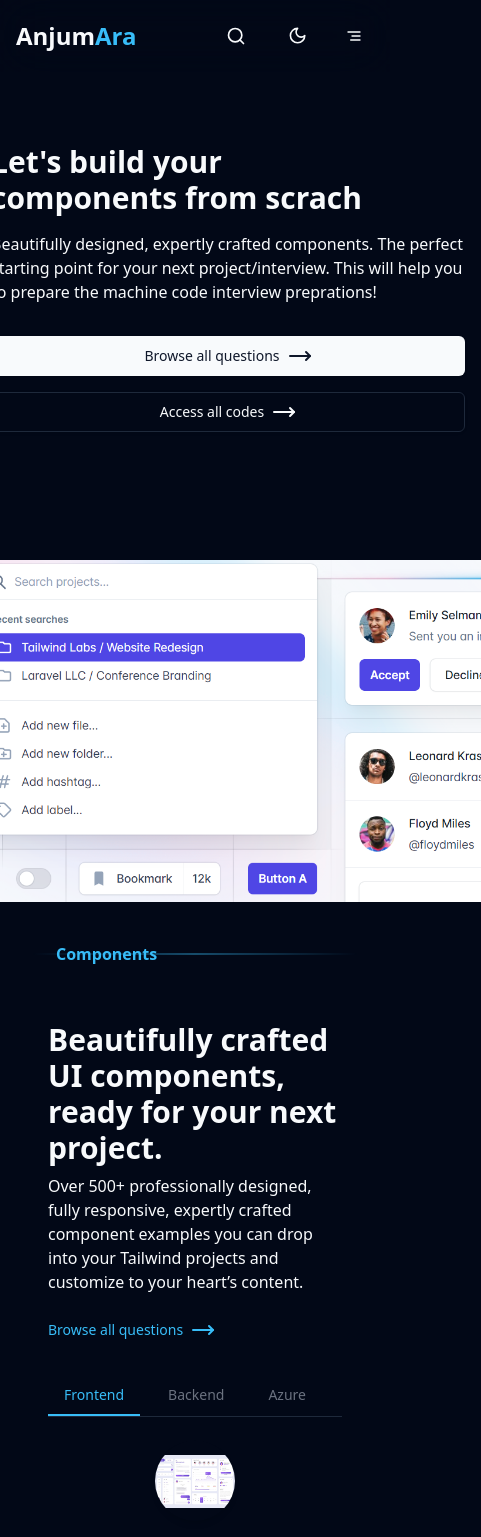
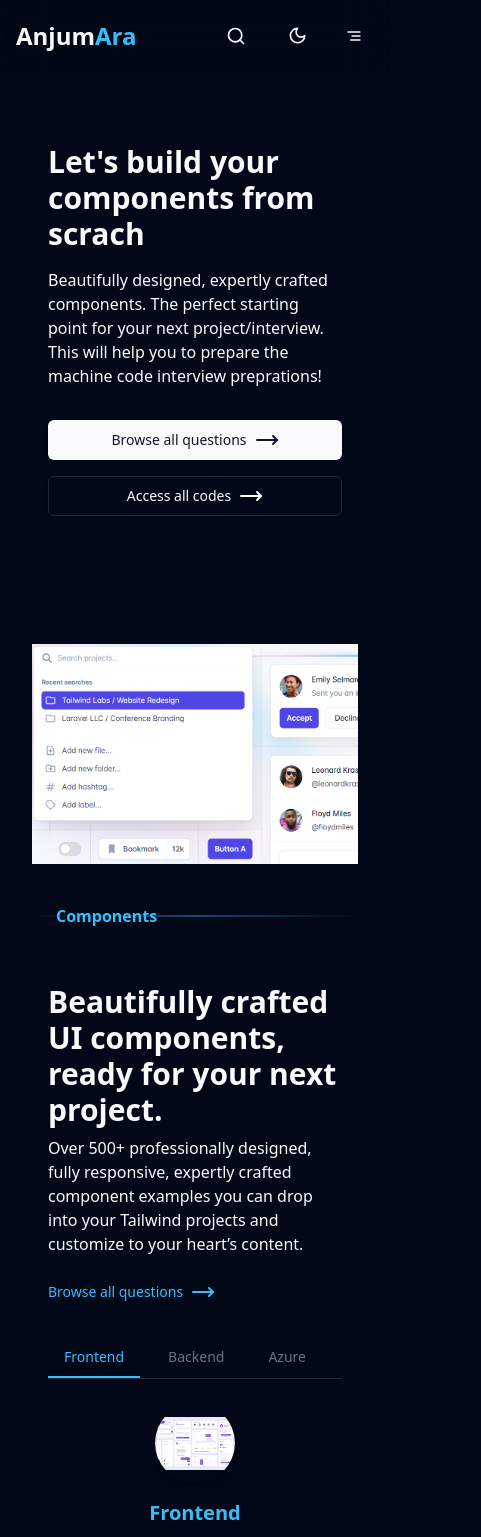
Before and after one commit to mddanish867/anjumara-saas-application, a React (Vite) app: page / in a window 390 px wide. Shown: the top 1537 px of the page, 481 px wide, since content can reach past the window. Built offline with nearby package versions, Linux system fonts and the light colour scheme.

Commit message:
undo changes

```diff
--- a/src/Pages/Hero/Banner.tsx
+++ b/src/Pages/Hero/Banner.tsx
@@ -10,11 +10,11 @@ function Banner() {
   };
   return (
     <>
-      <section className="sm:grid sm:grid-cols-2 sm:items-center md:mt-14" style={{ marginRight: '-123px', marginLeft: '-57px' }}>
+      <section className="overflow-hidden sm:grid sm:grid-cols-2 sm:items-center md:mt-14">
         <div className="absolute inset-0 sm:bg-transparent sm:from-white/95 sm:to-white/25 ltr:sm:bg-gradient-to-r rtl:sm:bg-gradient-to-l"></div>
 
-        <div className="relative mx-auto px-4 py-32 sm:px-6 lg:flex lg:h-screen lg:items-center lg:px-8">
-          <div className="w-full text-left ltr:sm:text-left rtl:sm:text-right">
+        <div className="relative mx-auto max-w-screen-xl px-4 py-32 sm:px-6 lg:flex lg:h-screen lg:items-center lg:px-8">
+          <div className="max-w-3xl text-left ltr:sm:text-left rtl:sm:text-right">
             <h1 className="text-3xl font-extrabold sm:text-5xl">
               Let's build your
               <strong className="block font-extrabold">
--- a/src/Pages/Hero/Recent.tsx
+++ b/src/Pages/Hero/Recent.tsx
@@ -49,7 +49,7 @@ function Recent() {
   const { name, link, img, description } = navigation[activeTab];
 
   return (
-    <div className="w-full mx-auto px-4 pt-4 md:px-8 mt-10">
+    <div className="max-w-screen-xl mx-auto px-4 pt-4 md:px-8 mt-10">
       <div className="max-w-lg">
         <h1 className="text-3xl font-extrabold sm:text-5xl">
           Beautifully crafted UI components, ready for your next project.
--- a/src/Pages/Navbar/Navbar.tsx
+++ b/src/Pages/Navbar/Navbar.tsx
@@ -13,7 +13,7 @@ function Navbar() {
   }
   return (
     <>
-      <nav className="sticky top-0 z-50 w-full flex md:grid md:grid-cols-12 items-center px-4 md:px-8 mx-auto py-4 bg-transparent/0 backdrop-blur-xl">
+      <nav className="sticky top-0 z-50 max-w-7xl w-full flex md:grid md:grid-cols-12 items-center px-4 md:px-8 mx-auto py-4 bg-transparent/0 backdrop-blur-xl">
         {/* Logo Section */}
         <div className="md:col-span-3">
           <Link to="/">
```
